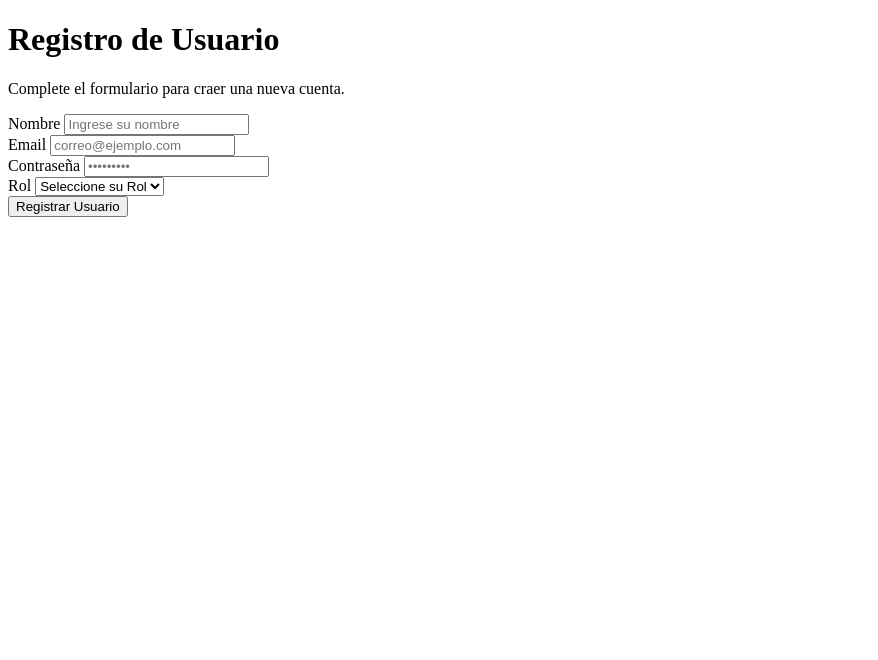
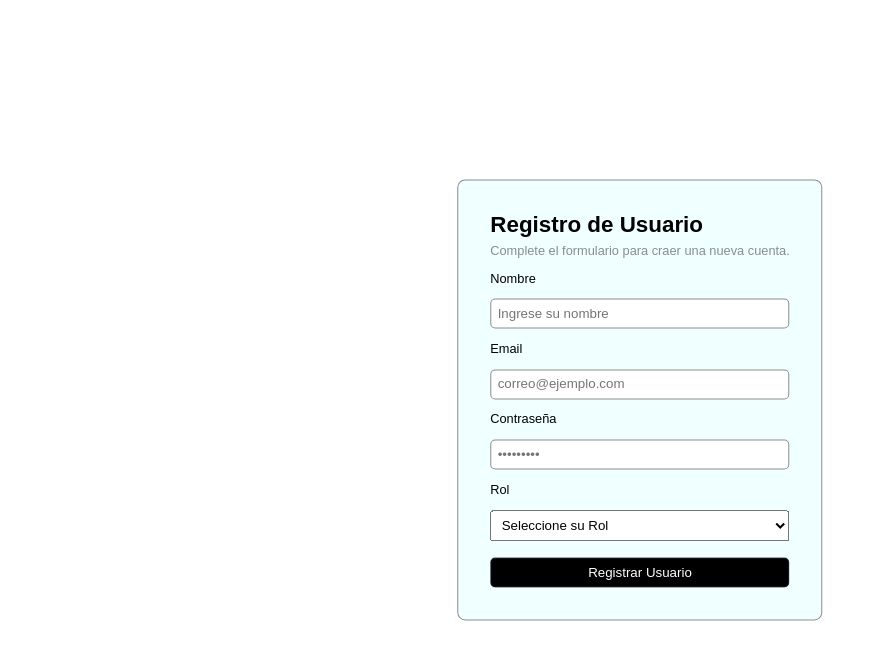
Before and after one commit to GabrielEGonzalez/Sistema_de_Gesti-n_de_Usuarios, a PHP site: page /sistemaGestionUsuario/app/views/regsitroFormulario.view.php in a window 1280 px wide. Shown: the top 660 px of the page, without its empty margins (0-878 px from the left). Run offline with PHP 8.4, Linux system fonts and the light colour scheme.

Commit message:
formulario de registro

```diff
--- a/app/views/regsitroFormulario.view.php
+++ b/app/views/regsitroFormulario.view.php
@@ -5,6 +5,71 @@
     <meta charset="UTF-8">
     <meta name="viewport" content="width=device-width, initial-scale=1.0">
     <title>Registro</title>
+
+    <style>
+        * {
+            margin: 0;
+            padding: 0;
+            box-sizing: border-box;
+            font-family: Arial, Helvetica, sans-serif;
+        }
+
+        h1 {
+            font-size: 1.4em;
+        }
+
+        p {
+            font-size: .8em;
+            margin-top: .3rem;
+            color: rgba(61, 60, 60, 0.582);
+        }
+
+        body {
+            position: absolute;
+            top: 50%;
+            left: 50%;
+            transform: translate(-50%, -50%);
+        }
+
+        .con {
+            background-color: azure;
+            padding: 2rem;
+            border: 1px solid rgba(61, 60, 60, 0.582);
+            border-radius: 8px;
+        }
+
+        .ConN {
+            display: flex;
+            flex-direction: column;
+            font-size: .8em;
+        }
+
+
+        input {
+            padding: .4rem;
+            border: 1px solid rgba(61, 60, 60, 0.582);
+            border-radius: 5px;
+        }
+
+        input[type='submit'] {
+            margin-top: 1rem;
+            background-color: black;
+            color: white;
+        }
+
+        input[type='submit']:hover {
+            background-color: rgb(26, 25, 25);
+        }
+
+        select {
+            padding: .4rem;
+        }
+
+        label {
+            padding: .8rem 0;
+            font-weight: 500;
+        }
+    </style>
 </head>
 
 <body>
```
